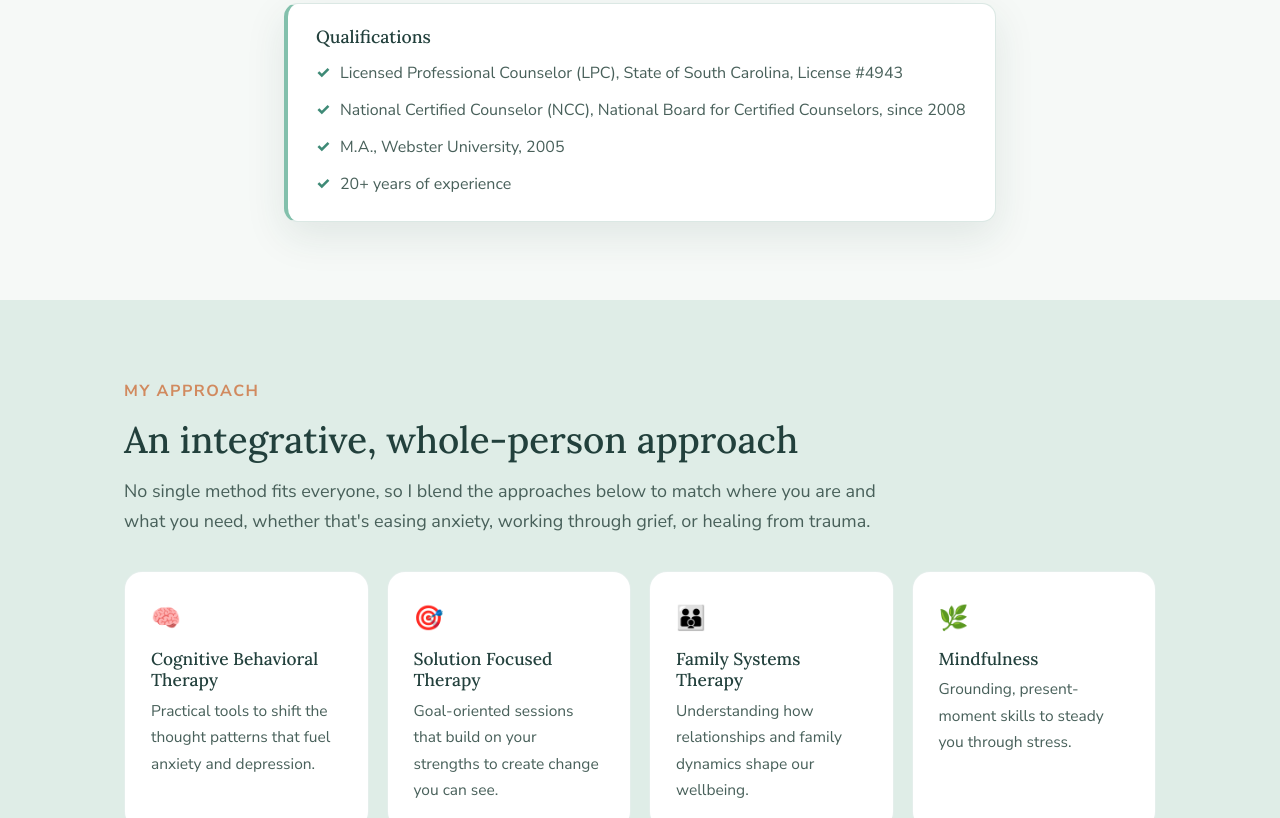
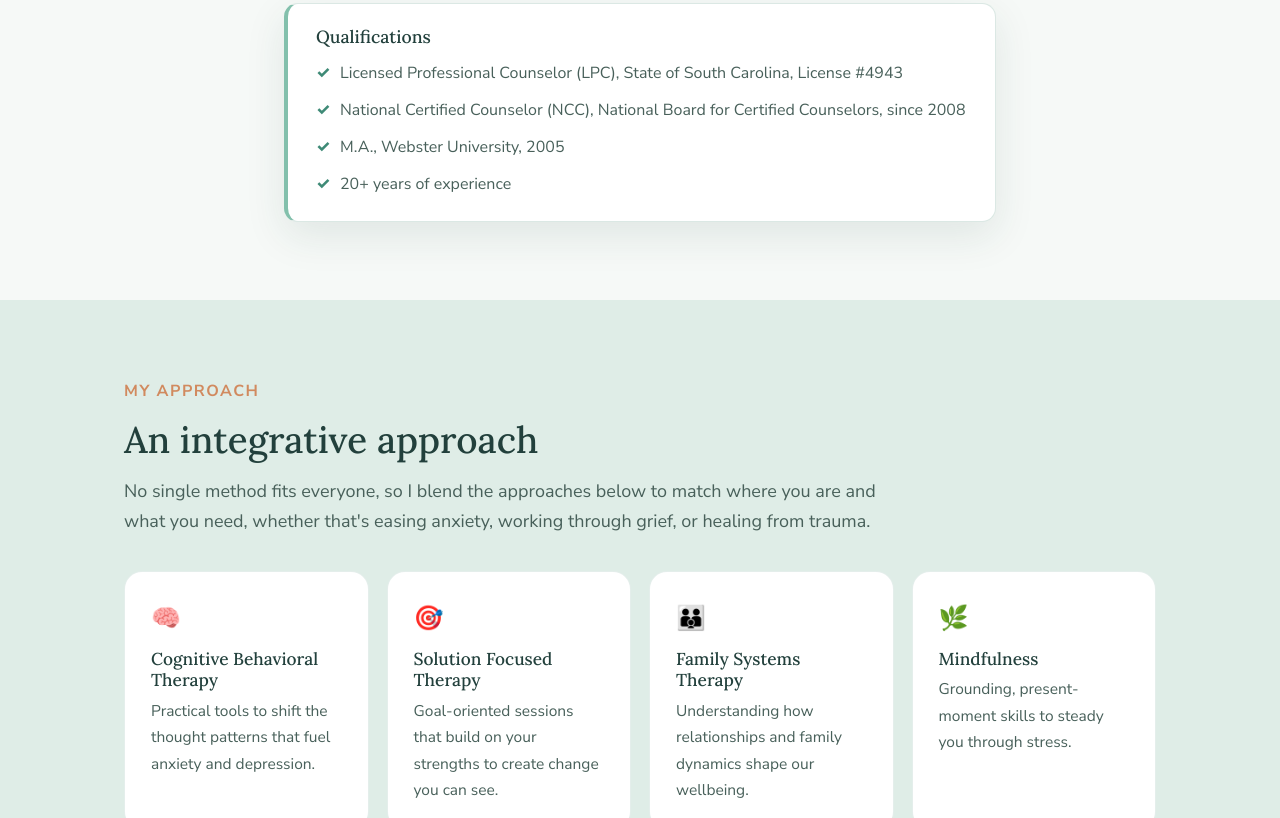
Before and after one commit to dmariec/LeeAnnDarrone, a plain HTML site: page index.html in a window 1280 px wide. Shown: the part 1278-2096 px from the top of the page. Drawn offline with Linux system fonts and the light colour scheme.

Commit message:
Update index.html

```diff
--- a/index.html
+++ b/index.html
@@ -279,7 +279,7 @@
   <div class="wrap">
     <div class="narrow">
       <span class="section-tag">My Approach</span>
-      <h2>An integrative, whole-person approach</h2>
+      <h2>An integrative approach</h2>
       <p>No single method fits everyone, so I blend the approaches below to match where you are and what you need, whether that's easing anxiety, working through grief, or healing from trauma.</p>
     </div>
     <div class="approach-grid">
```
